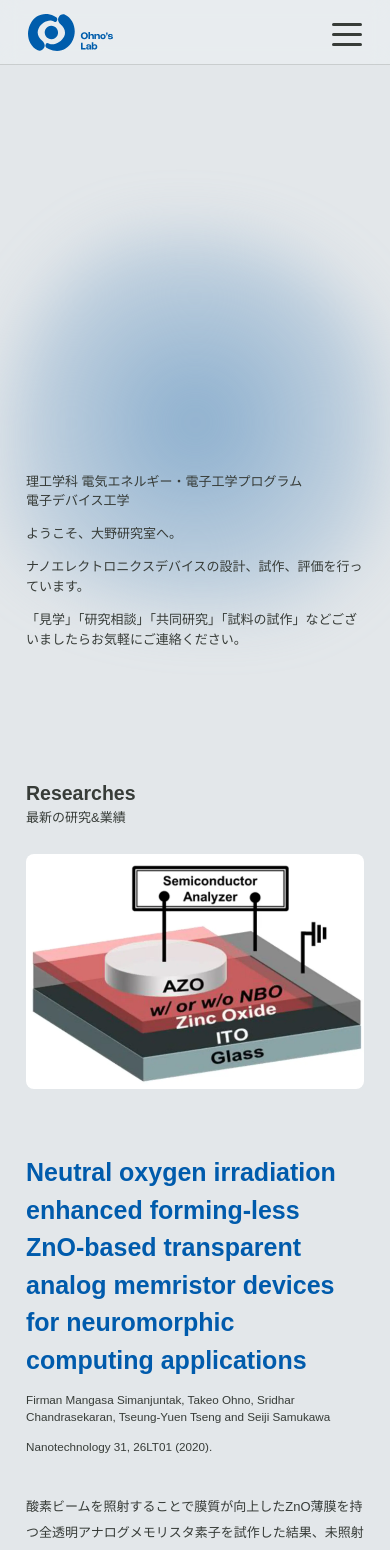
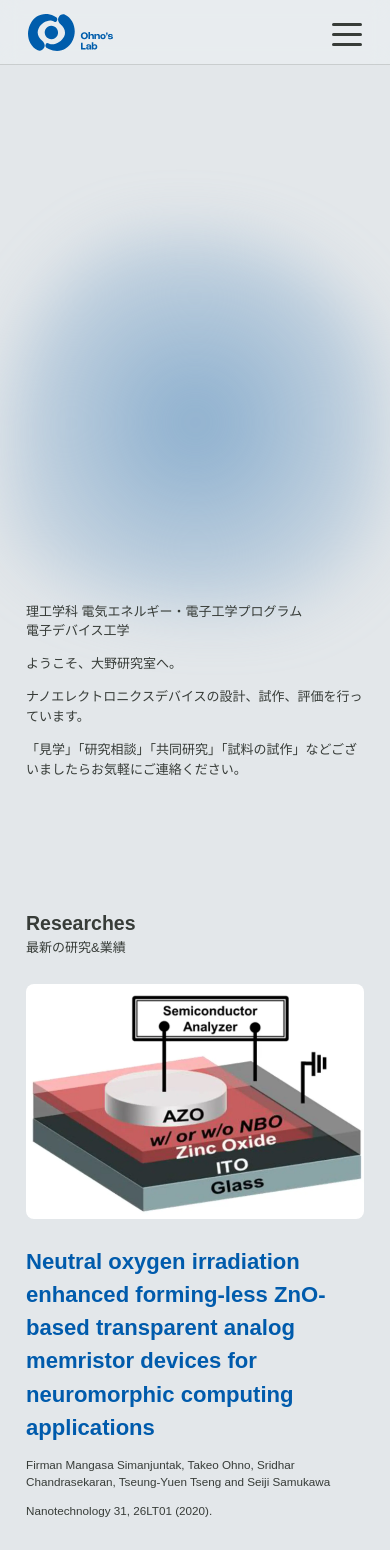
Before and after one commit to svertkatter/ohnolab3, a Nuxt app: page / in a window 390 px wide. Shown: the top 1550 px of the page. Built offline with nearby package versions, Linux system fonts and the light colour scheme; a web font is replaced by a local one.

Commit message:
style: :lipstick: スタイルの調整

```diff
--- a/assets/css/style.css
+++ b/assets/css/style.css
@@ -795,6 +795,7 @@ img {
 @media (max-width: 700px) {
     :root{
         --page-padding: 2em;
+        --section-gap: 2em;
         /* --grid-sm-width:200px; */
     }
 
@@ -803,7 +804,7 @@ img {
     }
 
     .top{
-        height: calc(100dvh - 15em);
+        height: calc(100dvh - 5em);
     }
 
     .full-screen {
@@ -946,6 +947,10 @@ img {
         }
     }
 
+    .blue-title{
+        font-size: 1.7em;
+    }
+
     .container{
         padding: 0 var(--page-padding);
 
@@ -958,13 +963,31 @@ img {
         }
     }
 
-    /* .equi-section{
-        grid-template-columns: repeat(auto-fit, minmax(var(--grid-sm-width), 1fr));
+    .paper-container{
+        .paper-title{
+            a{
+                font-size: 1.7em;
+            }
+        }
     }
 
-    .act-section{
+    .equi-section{
+        grid-template-columns: 1fr;
+
+        .equi-text{
+            margin-bottom: 2em;
+        }
+    }
+
+    /* .act-section{
         grid-template-columns: repeat(auto-fit, minmax(var(--grid-sm-width), 1fr));
     } */
+
+    .act-card{
+        .act-img{
+            height: 200px;
+        }
+    }
 
     .room-section{
         .room-img{
```
